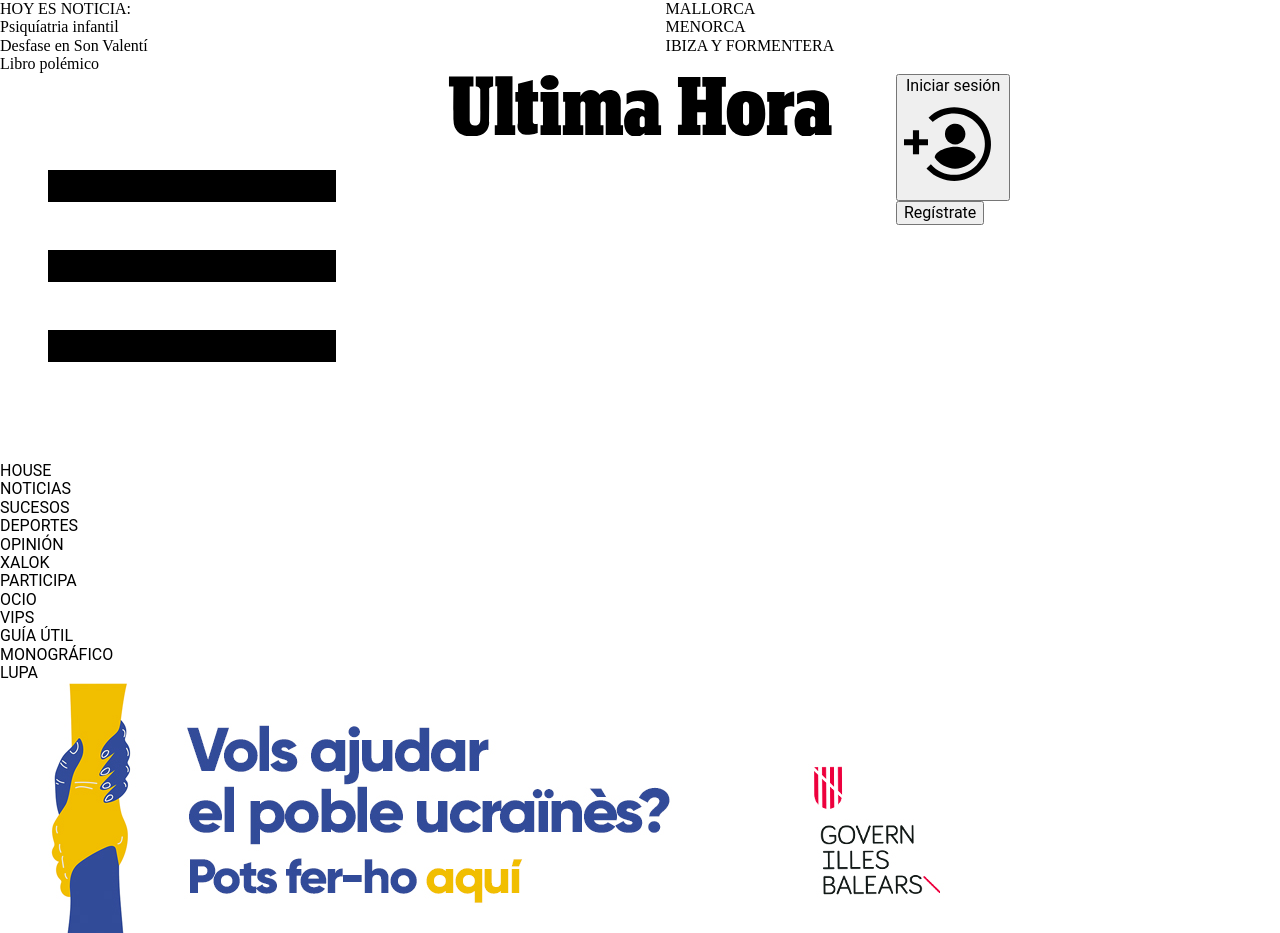
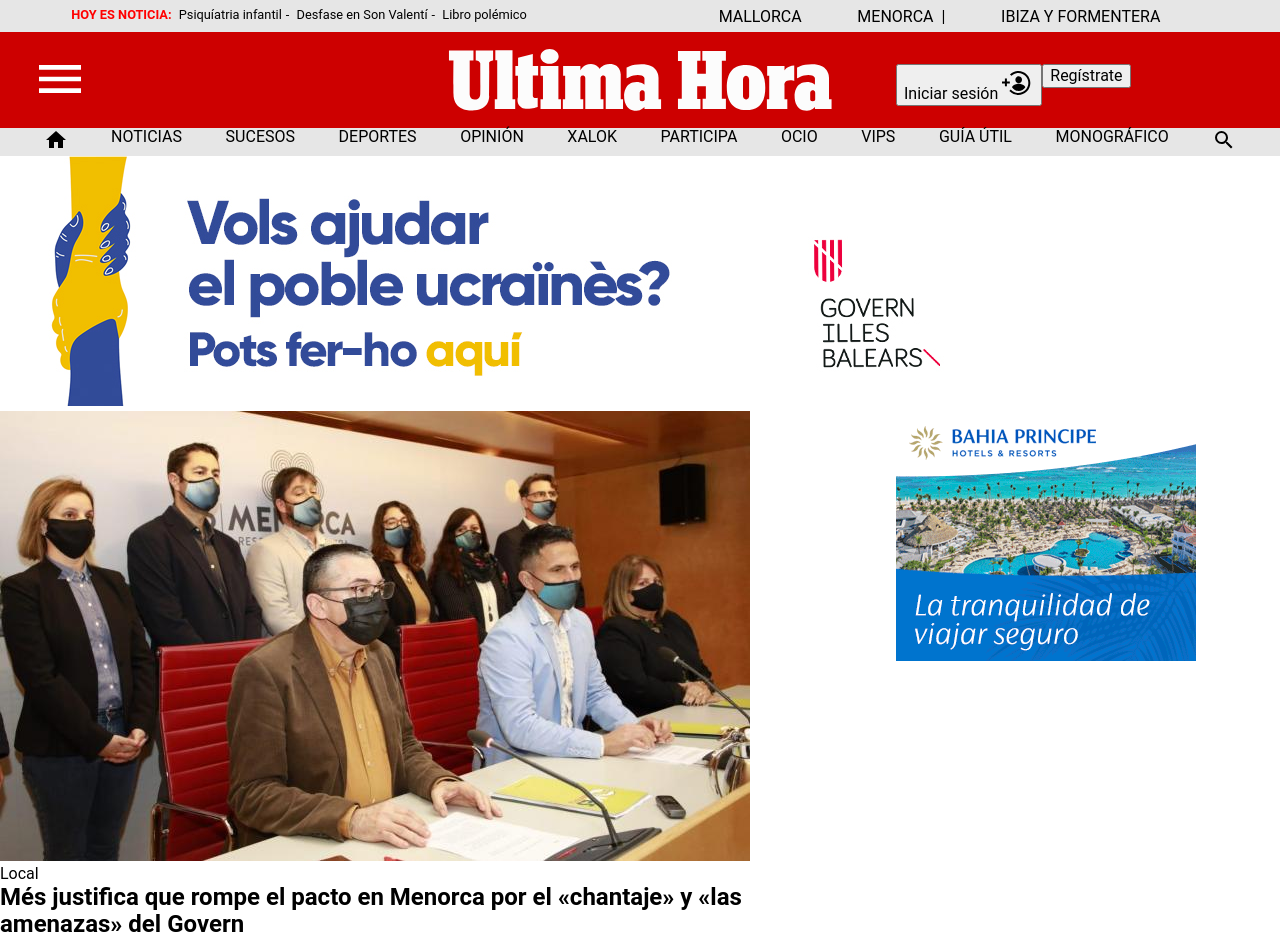
Before and after one commit to LluisCompanyCabanellas/ultima-hora, a plain HTML site: page index.html in a window 1280 px wide. Shown: the top 933 px of the page. Drawn offline with Linux system fonts and the light colour scheme; a script that the page names is missing.

Commit message:
12 abril

```diff
--- a/index.html
+++ b/index.html
@@ -4,6 +4,7 @@
         <meta charset="utf-8">
         <meta name="viewport" content="width=device-width, initial-scale=1">
 		<link rel="shortcut icon" href="https://www.youtube.com/s/desktop/12d6b690/img/favicon.ico">
+        <link rel="icon" href="images/uh.png"/>
 
 		<title>Ultima Hora</title>
 		<meta name="description" content="descripción de la web, se recomienda 90 caracteres">
@@ -31,8 +32,8 @@
                     <div class="column">
                         <div class="cabecera-superior-islas">
                             <ul>
-                                <li>MALLORCA</li>
-                                <li>MENORCA</li>
+                                <li>MALLORCA </li>
+                                <li>MENORCA  </li>
                                 <li>IBIZA Y FORMENTERA</li>
                             </ul>
                         </div>
@@ -78,20 +79,27 @@
                 </div>
             </div>
 
+
+
             <div class="cabecera-menu">
+
                 <ul>
-                    <li><a href="">HOUSE</a></li>
-                    <li><a href="">NOTICIAS</a></li>
-                    <li><a href="">SUCESOS</a></li>
-                    <li><a href="">DEPORTES</a></li>
-                    <li><a href="">OPINIÓN</a></li>
-                    <li><a href="">XALOK</a></li>
-                    <li><a href="">PARTICIPA</a></li>
-                    <li><a href="">OCIO</a></li>
-                    <li><a href="">VIPS</a></li>
-                    <li><a href="">GUÍA ÚTIL</a></li>
-                    <li><a href="">MONOGRÁFICO</a></li>
-                    <li><a href="">LUPA</a></li>
+                    <li> <svg style="width:24px;height:24px" viewBox="0 0 24 24">
+                        <path fill="currentColor" d="M10,20V14H14V20H19V12H22L12,3L2,12H5V20H10Z" />
+                    </svg></li>
+                    <li>NOTICIAS</li>
+                    <li>SUCESOS</li>
+                    <li>DEPORTES</li>
+                    <li>OPINIÓN</li>
+                    <li>XALOK</li>
+                    <li>PARTICIPA</li>
+                    <li>OCIO</li>
+                    <li>VIPS</li>
+                    <li>GUÍA ÚTIL</li>
+                    <li>MONOGRÁFICO</li>
+                    <li><svg style="width:24px;height:24px" viewBox="0 0 24 24">
+                        <path fill="currentColor" d="M9.5,3A6.5,6.5 0 0,1 16,9.5C16,11.11 15.41,12.59 14.44,13.73L14.71,14H15.5L20.5,19L19,20.5L14,15.5V14.71L13.73,14.44C12.59,15.41 11.11,16 9.5,16A6.5,6.5 0 0,1 3,9.5A6.5,6.5 0 0,1 9.5,3M9.5,5C7,5 5,7 5,9.5C5,12 7,14 9.5,14C12,14 14,12 14,9.5C14,7 12,5 9.5,5Z" />
+                    </svg></li>
                 </ul>
             </div>
         </header>
@@ -341,7 +349,7 @@
 
         </main>
 
-        <script defer src="https://ajax.googleapis.com/ajax/libs/webfont/1.6.26/webfont.js"></script>
+        <script src="https://ajax.googleapis.com/ajax/libs/webfont/1.6.26/webfont.js"></script>
         <script>
             WebFont.load({
                 google: {
--- a/style/main.css
+++ b/style/main.css
@@ -87,7 +87,7 @@ main{
 
 h1, h2, h3, h4, h5, h6, a, p{
     color: hsl(0, 0%, 0%);
-}
+}s
 
 h1, h2, h3, h4 {
     font-family: "Roboto";
@@ -97,7 +97,7 @@ h5, h6 {
     font-family: "Roboto Condensed";
 }
 
-a, td, p, button, span{
+a, td, p, button, span, li{
     font-family: "Roboto";
     text-decoration: none;
 }
@@ -117,6 +117,139 @@ img {
 ======================*/
 
 
+.cabecera-superior{
+    padding: 0.5rem 5%;
+    width: 90%;
+}
+
+.cabecera-superior-noticias-destacadas{
+    width: 85%;
+}
+
+.cabecera-superior-noticias-destacadas ul{
+
+    justify-content: space-evenly;
+    display: flex;
+}
+
+.cabecera-superior-noticias-destacadas ul li{
+    font-size: 0.8rem;
+}
+
+.cabecera-superior-noticias-destacadas ul li:not(:first-child):not(:last-child)::after {
+    padding-left: 0.25rem;
+    content: "-";
+}
+
+.cabecera-superior-noticias-destacadas ul li:first-child{
+    color:red;
+    font-weight: 600;
+}
+
+.cabecera-superior-islas li:not(:first-child):not(:last-child)::after {
+
+padding-left:0.25rem;
+content:"|";
+
+
+
+
+}
+
+
+
+.cabecera-superior-islas ul{
+
+
+    display:flex;
+    justify-content:space-evenly;;
+    font-weight: 400;
+
+}
+
+
+.cabecera-superior{
+
+height:1em;
+background-color:#E6E6E6;
+
+
+}
+
+
+.cabecera-principal{
+
+    height: 6em;
+    background-color:#CD0000 ;
+    justify-content: space-evenly;
+}
+
+
+.cabecera-principal-boton-menu{
+
+        margin-left:2em;
+        margin-top:1.2em;
+        width:3.5em;
+        color:white;
+
+}
+
+.cabecera-principal-logo svg{
+
+    margin-top:1em;
+
+}
+
+.cabecera-principal-logo svg path{
+    fill:hsl(0, 0%, 99%);
+}
+
+
+.cabecera-principal-usuarios{
+
+    justify-content: ;
+    display:flex;
+    margin-top: 2em;
+}
+
+
+.cabecera-principal-usuarios-login svg{
+
+    width:2em;
+
+
+}
+
+.cabecera-menu ul{
+
+     display:flex;
+     justify-content:space-evenly;
+     background-color:#E6E6E6;
+
+}
+
+.cabecera-principal-usuarios-login{
+
+
+
+
+
+}
+
+.cabecera-principal-usuarios-registro{
+
+
+
+
+
+
+}
+
+
+
+
+
+
 
 /*====================
 ========Banners========
```
Also changed, not shown: images/uh.png (added).
